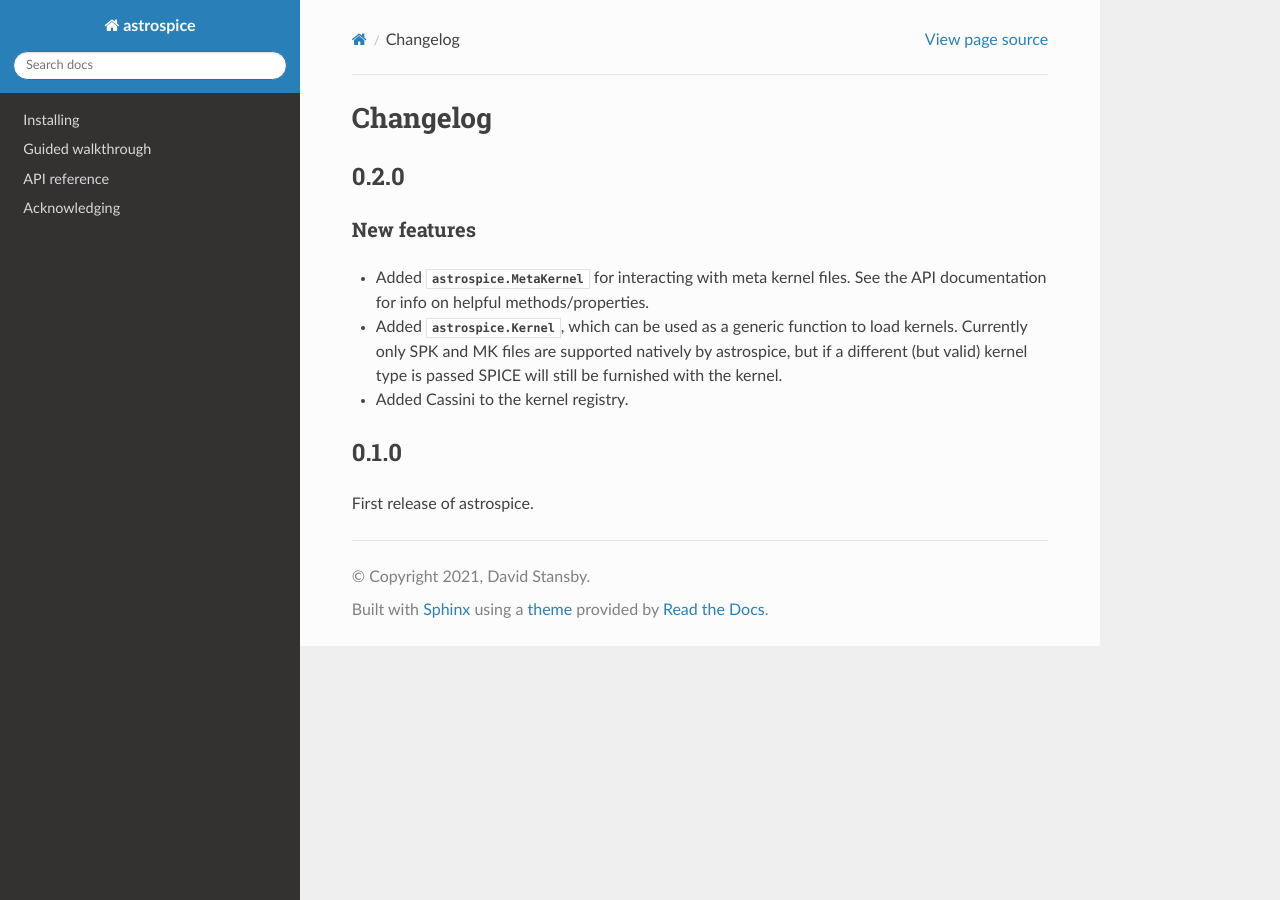
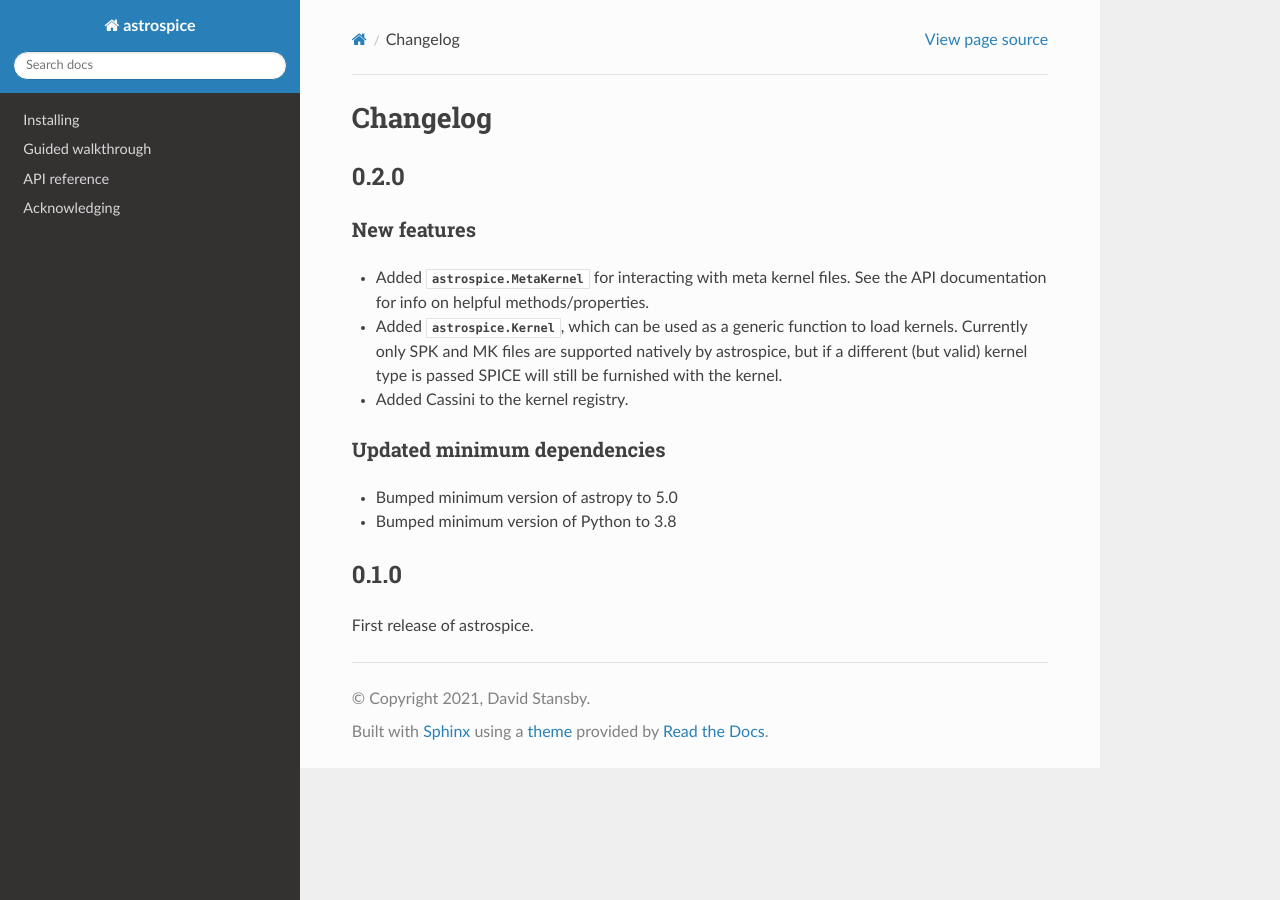
Before and after one commit to astrospice/astrospice, a Sphinx documentation site: the page built from docs/changelog.rst, in a window 1280 px wide. Built offline with Sphinx 7.4.7 and the Read the Docs theme 2.0.0, drawn with Linux system fonts in a browser that asks for light colours; pages that are not in the unit, such as notebooks, are missing from menus; the version number could not be read and is left out.

Commit message:
Bump minimum dep versions

```diff
--- a/docs/changelog.rst
+++ b/docs/changelog.rst
@@ -13,6 +13,11 @@ New features
   will still be furnished with the kernel.
 - Added Cassini to the kernel registry.
 
+Updated minimum dependencies
+~~~~~~~~~~~~~~~~~~~~~~~~~~~~
+- Bumped minimum version of astropy to 5.0
+- Bumped minimum version of Python to 3.8
+
 0.1.0
 -----
 First release of astrospice.
--- a/setup.cfg
+++ b/setup.cfg
@@ -13,10 +13,10 @@ long_description_content_type = text/x-rst
 zip_safe = False
 packages = find:
 include_package_data = True
-python_requires = >=3.7
+python_requires = >=3.8
 setup_requires = setuptools_scm
 install_requires =
-    astropy
+    astropy>=5
     bs4
     parfive
     spiceypy
```
Also changed, not shown: 1 other file.
